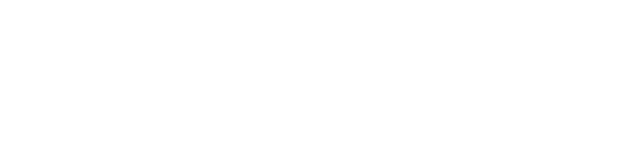
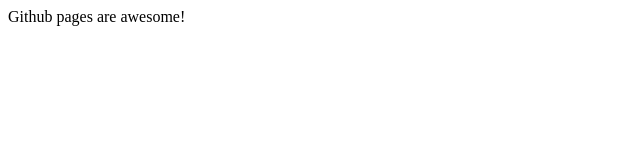
Before and after one commit to Kozlovska-Yulya/vscode-git-test, a plain HTML site: page index.html in a window 1280 px wide. Shown: the whole page, without its empty margins (0-640 px from the left). Drawn offline with Linux system fonts and the light colour scheme.

Commit message:
text added

```diff
--- a/index.html
+++ b/index.html
@@ -6,5 +6,7 @@
     <meta name="viewport" content="width=device-width, initial-scale=1.0" />
     <title>Document</title>
   </head>
-  <body></body>
+  <body>
+    Github pages are awesome!
+  </body>
 </html>
```
